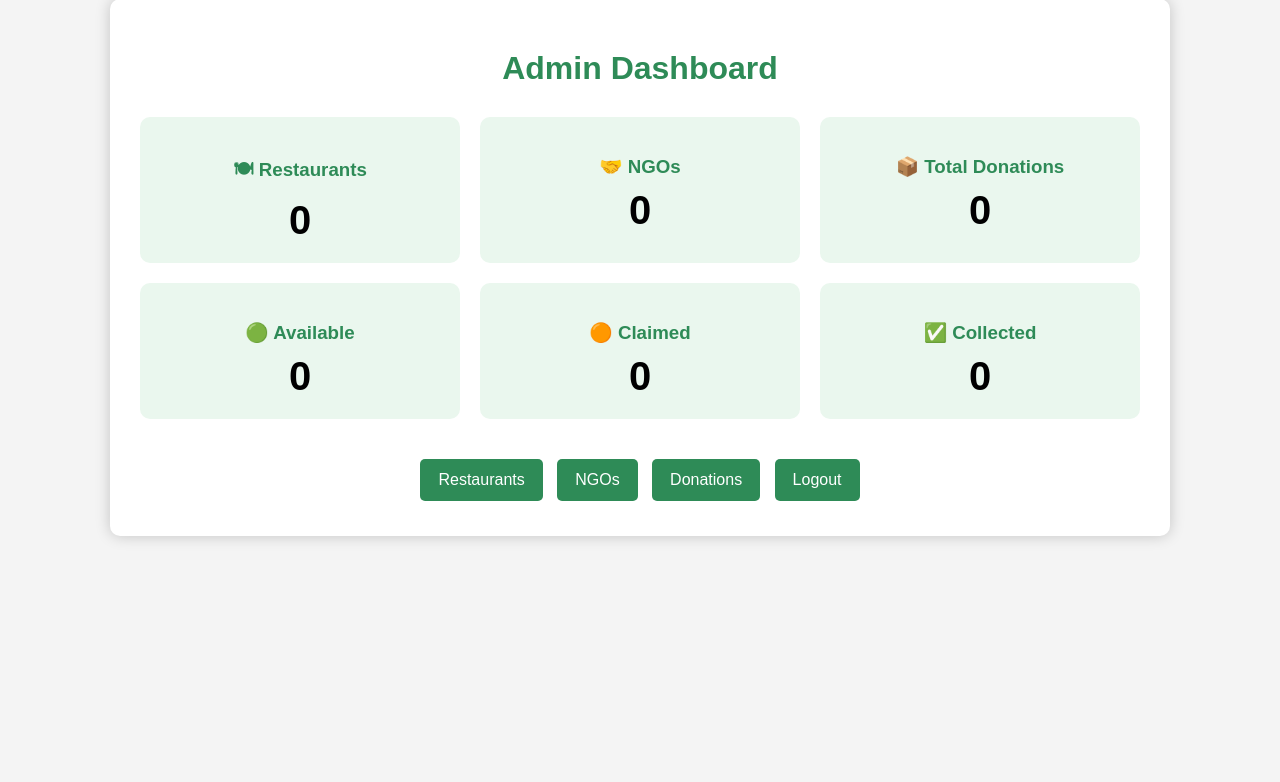
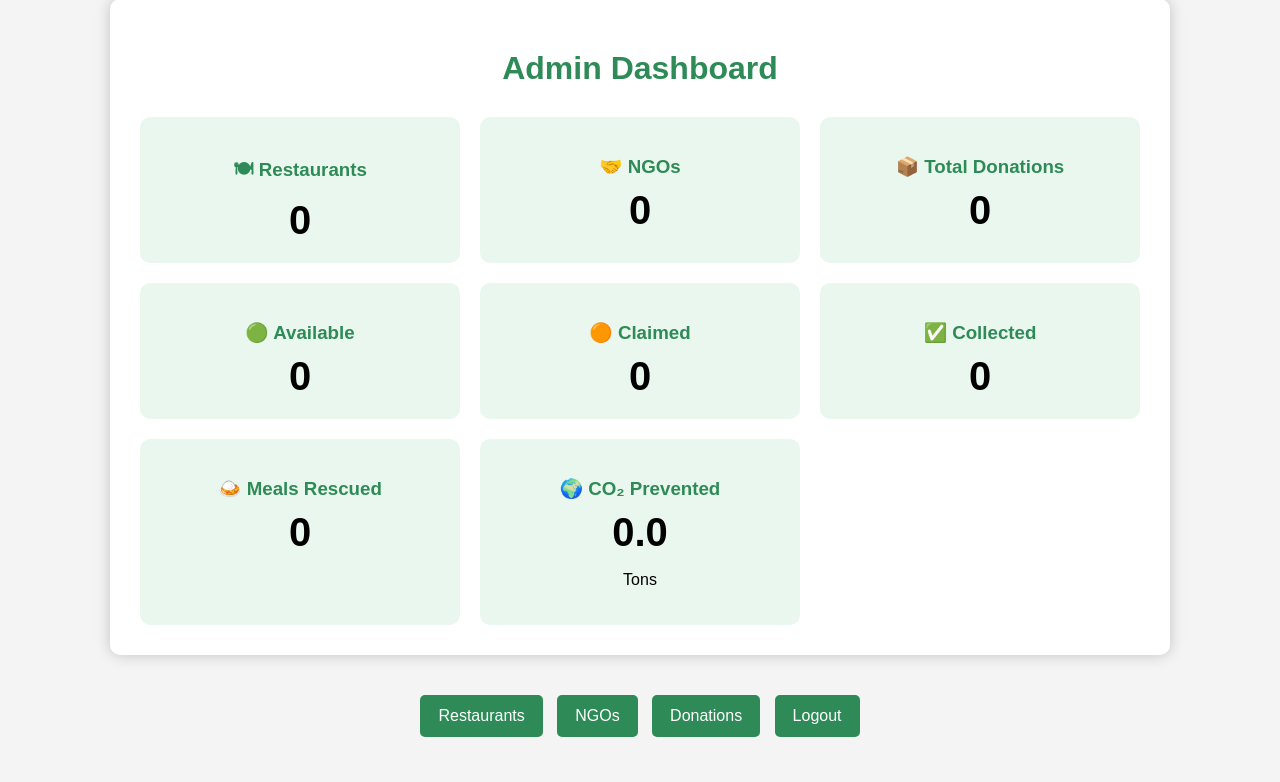
Before and after one commit to apoorvagit-me/Anvaya, a Flask app: page /admin/dashboard in a window 1280 px wide. Shown: the part 41-823 px from the top of the page. Before the commit the page ends 582 px from the top, so only its background shows below. Run offline with Flask 3, Linux system fonts and the light colour scheme; the visitor is signed in with stand-in values (Sample User, id 1); data that the repository does not hold is empty.

```diff
--- a/templates/admin_dashboard.html
+++ b/templates/admin_dashboard.html
@@ -105,8 +105,21 @@ h1{
     </div>
 
     <div class="card">
-        <h3>✅ Collected</h3>
-        <h1>{{ collected_count }}</h1>
+    <h3>✅ Collected</h3>
+    <h1>{{ collected_count }}</h1>
+</div>
+
+<div class="card">
+    <h3>🍛 Meals Rescued</h3>
+    <h1>{{ meals_rescued }}</h1>
+</div>
+
+<div class="card">
+    <h3>🌍 CO₂ Prevented</h3>
+    <h1>{{ carbon_saved_tons }}</h1>
+    <p>Tons</p>
+</div>
+
     </div>
 
 </div>
```
